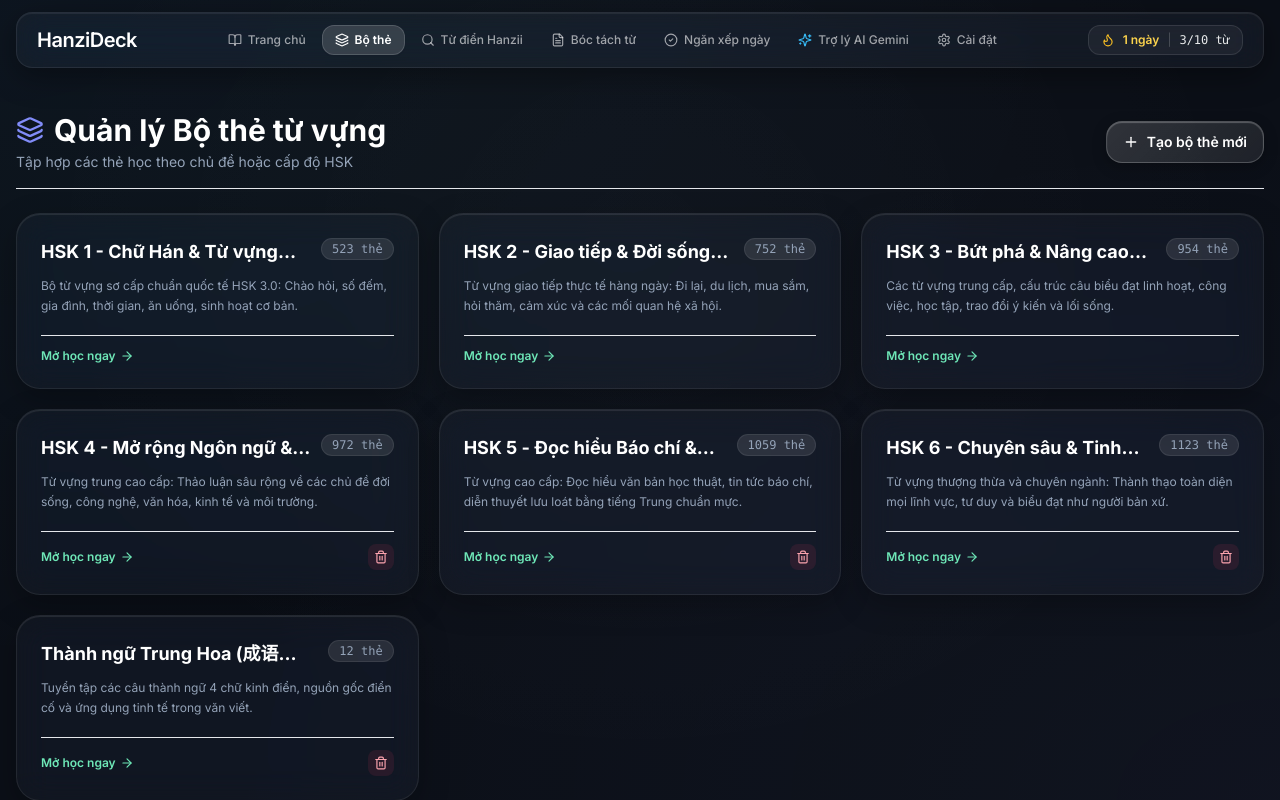
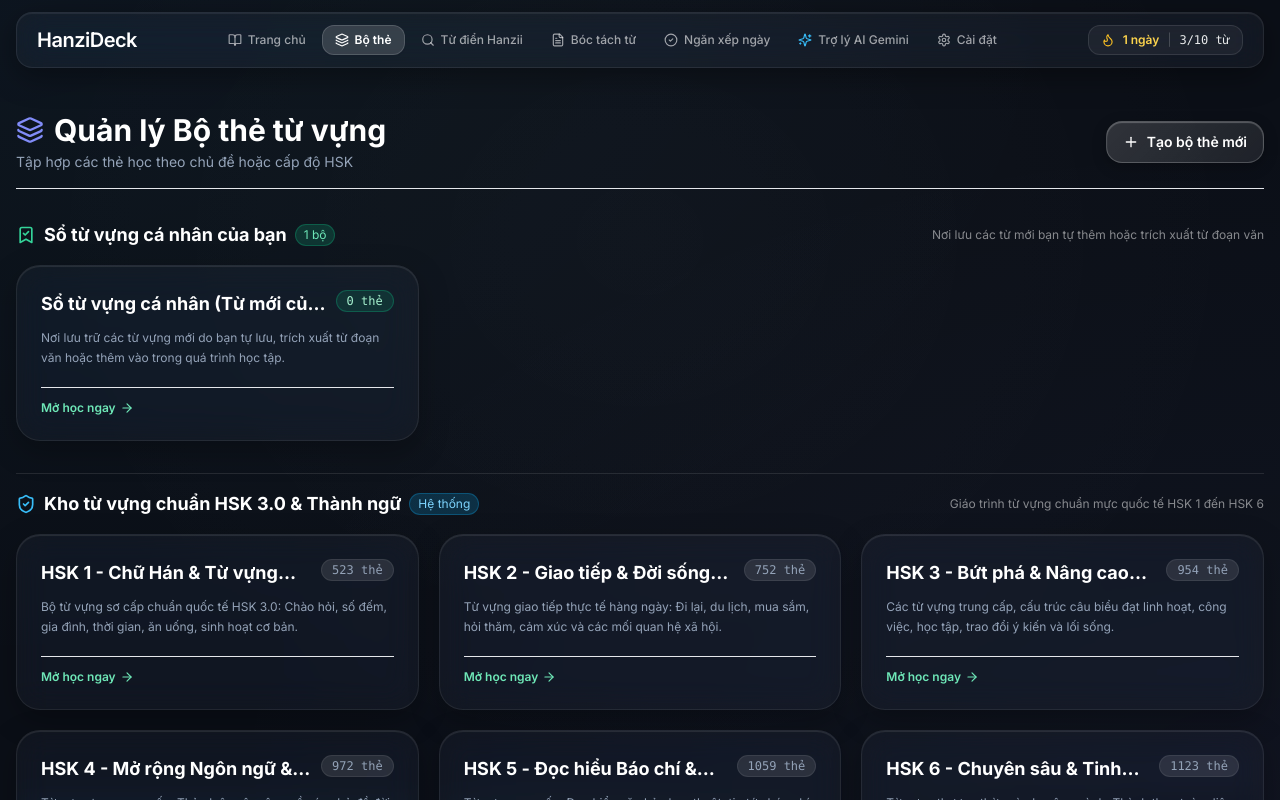
Before and after one commit to Crablegit/HanziDeck, a Next.js app: page /decks in a window 1280 px wide. Shown: the top 800 px of the page. Built offline with nearby package versions, Linux system fonts and the light colour scheme.

Commit message:
fix(ui): fix select clipping in WordModal, separate personal vocabulary deck from system HSK reference decks

```diff
--- a/src/app/decks/page.tsx
+++ b/src/app/decks/page.tsx
@@ -2,7 +2,7 @@
 
 import React, { useState, useEffect } from 'react';
 import Link from 'next/link';
-import { Layers, Plus, BookOpen, Award, Trash2, ArrowRight, X } from 'lucide-react';
+import { Layers, Plus, BookOpen, Trash2, ArrowRight, X, BookmarkCheck, ShieldCheck } from 'lucide-react';
 import { getStoredDecks, saveDeck, deleteDeck, getStoredSettings } from '@/lib/storage';
 import { getTranslations } from '@/lib/i18n';
 import { Deck } from '@/types';
@@ -21,6 +21,9 @@ export default function DecksPage() {
 
   const t = getTranslations(settings.language || 'vi');
 
+  const customDecks = decks.filter((d) => !d.is_system);
+  const systemDecks = decks.filter((d) => d.is_system);
+
   const handleCreateDeck = (e: React.FormEvent) => {
     e.preventDefault();
     if (!title.trim()) return;
@@ -31,6 +34,7 @@ export default function DecksPage() {
       description: description.trim() || 'Bộ từ vựng tùy chỉnh cá nhân',
       total_cards: 0,
       color_tag: 'emerald',
+      is_system: false,
       created_at: new Date().toISOString(),
     };
 
@@ -51,7 +55,7 @@ export default function DecksPage() {
   };
 
   return (
-    <div className="space-y-6 animate-in fade-in duration-300">
+    <div className="space-y-8 animate-in fade-in duration-300">
       {/* Page Header */}
       <div className="flex flex-col sm:flex-row sm:items-center justify-between gap-4 border-b border-theme-border/40 pb-4">
         <div>
@@ -71,19 +75,91 @@ export default function DecksPage() {
         </button>
       </div>
 
-      {/* Decks Grid */}
+      {/* Section 1: Custom Personal Decks */}
+      <div className="space-y-4">
+        <div className="flex items-center justify-between">
+          <div className="flex items-center gap-2">
+            <BookmarkCheck className="w-5 h-5 text-emerald-400" />
+            <h2 className="text-lg font-bold text-white">Sổ từ vựng cá nhân của bạn</h2>
+            <span className="text-xs px-2 py-0.5 rounded-full bg-emerald-500/20 text-emerald-300 border border-emerald-500/30">
+              {customDecks.length} bộ
+            </span>
+          </div>
+          <p className="text-xs text-white/50 hidden sm:block">
+            Nơi lưu các từ mới bạn tự thêm hoặc trích xuất từ đoạn văn
+          </p>
+        </div>
+
         <div className="grid grid-cols-1 sm:grid-cols-2 lg:grid-cols-3 gap-5">
-        {decks.map((deck) => (
+          {customDecks.map((deck) => (
             <Link
               key={deck.id}
               href={`/decks/${deck.id}`}
-            className="liquid-glass-card rounded-3xl p-6 border border-white/15 shadow-glass flex flex-col justify-between gap-5 group hover:border-theme-secondary transition-all"
+              className="liquid-glass-card rounded-3xl p-6 border border-emerald-500/30 shadow-glass flex flex-col justify-between gap-5 group hover:border-emerald-400 transition-all relative overflow-hidden"
             >
               <div className="space-y-2.5">
                 <div className="flex items-start justify-between gap-2">
-                <h2 className="font-bold text-white text-lg group-hover:text-amber-300 transition-colors line-clamp-1">
+                  <h3 className="font-bold text-white text-lg group-hover:text-emerald-300 transition-colors line-clamp-1">
                     {deck.title}
-                </h2>
+                  </h3>
+                  <span className="px-2.5 py-0.5 rounded-full bg-emerald-500/15 text-xs font-mono text-emerald-200 shrink-0 border border-emerald-500/30">
+                    {deck.total_cards} thẻ
+                  </span>
+                </div>
+                <p className="text-xs text-theme-text-muted line-clamp-2 leading-relaxed">
+                  {deck.description}
+                </p>
+              </div>
+
+              <div className="pt-3 border-t border-theme-border/40 flex items-center justify-between">
+                <div className="flex items-center gap-2">
+                  <span className="text-xs font-semibold text-emerald-300 group-hover:translate-x-1 transition-transform flex items-center gap-1">
+                    Mở học ngay <ArrowRight className="w-3.5 h-3.5" />
+                  </span>
+                </div>
+                {deck.id !== 'deck-my-vocabulary' && (
+                  <button
+                    type="button"
+                    onClick={(e) => handleDelete(deck.id, e)}
+                    title="Xóa bộ thẻ cá nhân này"
+                    className="p-1.5 rounded-lg bg-rose-500/10 hover:bg-rose-500/30 text-rose-300 transition-colors"
+                  >
+                    <Trash2 className="w-3.5 h-3.5" />
+                  </button>
+                )}
+              </div>
+            </Link>
+          ))}
+        </div>
+      </div>
+
+      {/* Section 2: Standard HSK System Decks */}
+      <div className="space-y-4 pt-4 border-t border-white/10">
+        <div className="flex items-center justify-between">
+          <div className="flex items-center gap-2">
+            <ShieldCheck className="w-5 h-5 text-sky-400" />
+            <h2 className="text-lg font-bold text-white">Kho từ vựng chuẩn HSK 3.0 & Thành ngữ</h2>
+            <span className="text-xs px-2 py-0.5 rounded-full bg-sky-500/20 text-sky-300 border border-sky-500/30">
+              Hệ thống
+            </span>
+          </div>
+          <p className="text-xs text-white/50 hidden sm:block">
+            Giáo trình từ vựng chuẩn mực quốc tế HSK 1 đến HSK 6
+          </p>
+        </div>
+
+        <div className="grid grid-cols-1 sm:grid-cols-2 lg:grid-cols-3 gap-5">
+          {systemDecks.map((deck) => (
+            <Link
+              key={deck.id}
+              href={`/decks/${deck.id}`}
+              className="liquid-glass-card rounded-3xl p-6 border border-white/15 shadow-glass flex flex-col justify-between gap-5 group hover:border-sky-400/50 transition-all"
+            >
+              <div className="space-y-2.5">
+                <div className="flex items-start justify-between gap-2">
+                  <h3 className="font-bold text-white text-lg group-hover:text-amber-300 transition-colors line-clamp-1">
+                    {deck.title}
+                  </h3>
                   <span className="px-2.5 py-0.5 rounded-full bg-white/10 text-xs font-mono text-theme-text-muted shrink-0 border border-theme-border">
                     {deck.total_cards} thẻ
                   </span>
@@ -99,19 +175,10 @@ export default function DecksPage() {
                     Mở học ngay <ArrowRight className="w-3.5 h-3.5" />
                   </span>
                 </div>
-              {deck.id.startsWith('deck-') && !['deck-hsk1', 'deck-hsk2', 'deck-hsk3'].includes(deck.id) && (
-                <button
-                  type="button"
-                  onClick={(e) => handleDelete(deck.id, e)}
-                  title="Xóa bộ thẻ"
-                  className="p-1.5 rounded-lg bg-rose-500/10 hover:bg-rose-500/30 text-rose-300 transition-colors"
-                >
-                  <Trash2 className="w-3.5 h-3.5" />
-                </button>
-              )}
               </div>
             </Link>
           ))}
+        </div>
       </div>
 
       {/* Create Deck Modal */}
--- a/src/app/text-parser/page.tsx
+++ b/src/app/text-parser/page.tsx
@@ -10,6 +10,7 @@ import {
   CheckCircle2,
   Check,
   BookOpen,
+  ChevronDown,
 } from 'lucide-react';
 import { segmentChineseText, TokenizedWord } from '@/lib/tokenizer';
 import { getKnownWordsSet, getStoredCards, getStoredDecks, pushMultipleToDailyStack, saveMultipleCards } from '@/lib/storage';
@@ -40,7 +41,11 @@ export default function TextParserPage() {
   useEffect(() => {
     const d = getStoredDecks();
     setDecks(d);
-    if (d.length > 0) setSelectedDeckId(d[0].id);
+    const customDeck =
+      d.find((deck) => deck.id === 'deck-my-vocabulary') ||
+      d.find((deck) => !deck.is_system) ||
+      d[0];
+    if (customDeck) setSelectedDeckId(customDeck.id);
   }, []);
 
   const handleAnalyze = () => {
@@ -287,17 +292,37 @@ export default function TextParserPage() {
               {/* Bulk actions for New Words */}
               {activeTab === 'new' && newWords.length > 0 && (
                 <div className="flex flex-wrap items-center gap-2.5">
+                  <div className="relative min-w-0 max-w-xs">
                     <select
                       value={selectedDeckId}
                       onChange={(e) => setSelectedDeckId(e.target.value)}
-                    className="px-3 py-2 rounded-xl liquid-glass-input text-xs"
+                      className="w-full px-3 py-2 rounded-xl liquid-glass-input text-xs truncate appearance-none pr-8 cursor-pointer"
                     >
-                    {decks.map((d) => (
-                      <option key={d.id} value={d.id} className="bg-slate-900 text-white">
+                      {decks.filter((d) => !d.is_system).length > 0 && (
+                        <optgroup label="Sổ từ của bạn (Lưu từ mới)" className="bg-slate-900 text-emerald-400 font-semibold">
+                          {decks
+                            .filter((d) => !d.is_system)
+                            .map((d) => (
+                              <option key={d.id} value={d.id} className="bg-slate-900 text-white font-normal">
                                 {d.title}
                               </option>
                             ))}
+                        </optgroup>
+                      )}
+                      {decks.filter((d) => d.is_system).length > 0 && (
+                        <optgroup label="Bộ từ HSK chuẩn hệ thống" className="bg-slate-900 text-white/50 font-semibold">
+                          {decks
+                            .filter((d) => d.is_system)
+                            .map((d) => (
+                              <option key={d.id} value={d.id} className="bg-slate-900 text-white/70 font-normal">
+                                {d.title}
+                              </option>
+                            ))}
+                        </optgroup>
+                      )}
                     </select>
+                    <ChevronDown className="w-3.5 h-3.5 text-white/40 absolute right-2.5 top-1/2 -translate-y-1/2 pointer-events-none" />
+                  </div>
 
                   <button
                     type="button"
--- a/src/components/WordModal.tsx
+++ b/src/components/WordModal.tsx
@@ -3,7 +3,7 @@
 import React, { useState, useEffect } from 'react';
 import { Card, Deck } from '@/types';
 import AudioPlayer from './AudioPlayer';
-import { X, Plus, CheckCircle2, BookmarkPlus, Layers, Volume2 } from 'lucide-react';
+import { X, Plus, CheckCircle2, BookmarkPlus, Layers, ChevronDown } from 'lucide-react';
 import { getStoredDecks, pushToDailyStack, saveCard } from '@/lib/storage';
 
 interface WordModalProps {
@@ -23,8 +23,13 @@ export default function WordModal({ card, isOpen, onClose, onAddedToDeck }: Word
     if (isOpen) {
       const d = getStoredDecks();
       setDecks(d);
-      if (d.length > 0 && !selectedDeckId) {
-        setSelectedDeckId(d[0].id);
+      // Mặc định chọn Sổ từ vựng cá nhân (deck-my-vocabulary) để không lưu đè vào HSK chuẩn
+      const defaultDeck =
+        d.find((deck) => deck.id === 'deck-my-vocabulary') ||
+        d.find((deck) => !deck.is_system) ||
+        d[0];
+      if (defaultDeck) {
+        setSelectedDeckId(defaultDeck.id);
       }
       setAddedDeckSuccess(false);
       setAddedStackSuccess(false);
@@ -32,6 +37,9 @@ export default function WordModal({ card, isOpen, onClose, onAddedToDeck }: Word
   }, [isOpen]);
 
   if (!isOpen || !card) return null;
+
+  const customDecks = decks.filter((d) => !d.is_system);
+  const systemDecks = decks.filter((d) => d.is_system);
 
   const handleAddToDeck = () => {
     if (!selectedDeckId) return;
@@ -56,7 +64,7 @@ export default function WordModal({ card, isOpen, onClose, onAddedToDeck }: Word
   return (
     <div className="fixed inset-0 z-50 flex items-center justify-center p-4 bg-black/70 backdrop-blur-sm animate-in fade-in duration-200">
       <div
-        className="w-full max-w-lg liquid-glass-card rounded-3xl p-6 sm:p-8 shadow-glass-lg border border-white/20 relative max-h-[90vh] overflow-y-auto"
+        className="w-full max-w-lg liquid-glass-card rounded-3xl p-6 sm:p-8 shadow-glass-lg border border-white/20 relative max-h-[90vh] overflow-y-auto overflow-x-hidden"
         onClick={(e) => e.stopPropagation()}
       >
         {/* Close button */}
@@ -151,33 +159,56 @@ export default function WordModal({ card, isOpen, onClose, onAddedToDeck }: Word
         </div>
 
         {/* Action Buttons */}
-        <div className="border-t border-theme-border/50 pt-4 flex flex-col gap-3">
+        <div className="border-t border-theme-border/50 pt-4 flex flex-col gap-3.5">
           {/* Add to Deck option */}
-          <div className="flex items-center gap-2">
+          <div className="space-y-2">
+            <div className="flex items-center justify-between text-xs">
+              <span className="text-white/70 font-medium">Lưu vào bộ từ vựng:</span>
+              <span className="text-[11px] text-emerald-400 font-medium">Khuyên dùng: Sổ từ cá nhân</span>
+            </div>
+
+            <div className="flex flex-col sm:flex-row items-stretch sm:items-center gap-2">
+              <div className="relative flex-1 min-w-0">
                 <select
                   value={selectedDeckId}
                   onChange={(e) => setSelectedDeckId(e.target.value)}
-              className="flex-1 px-3 py-2 rounded-xl liquid-glass-input text-xs"
+                  className="w-full px-3.5 py-2.5 rounded-xl liquid-glass-input text-xs font-sans truncate appearance-none pr-8 cursor-pointer focus:ring-1 focus:ring-emerald-400/40"
                 >
-              {decks.map((d) => (
-                <option key={d.id} value={d.id} className="bg-slate-900 text-white">
+                  {customDecks.length > 0 && (
+                    <optgroup label="Sổ từ của bạn (Lưu từ mới)" className="bg-slate-900 text-emerald-400 font-semibold">
+                      {customDecks.map((d) => (
+                        <option key={d.id} value={d.id} className="bg-slate-900 text-white font-normal">
                           {d.title} ({d.total_cards} từ)
                         </option>
                       ))}
+                    </optgroup>
+                  )}
+                  {systemDecks.length > 0 && (
+                    <optgroup label="Bộ từ HSK chuẩn hệ thống (Chỉ đọc)" className="bg-slate-900 text-white/50 font-semibold">
+                      {systemDecks.map((d) => (
+                        <option key={d.id} value={d.id} className="bg-slate-900 text-white/70 font-normal">
+                          {d.title} ({d.total_cards} từ)
+                        </option>
+                      ))}
+                    </optgroup>
+                  )}
                 </select>
+                <ChevronDown className="w-4 h-4 text-white/40 absolute right-2.5 top-1/2 -translate-y-1/2 pointer-events-none" />
+              </div>
+
               <button
                 onClick={handleAddToDeck}
                 disabled={addedDeckSuccess || !selectedDeckId}
-              className={`px-3 py-2 rounded-xl text-xs font-semibold flex items-center gap-1.5 transition-all shrink-0 ${
+                className={`px-4 py-2.5 rounded-xl text-xs font-semibold flex items-center justify-center gap-1.5 transition-all shrink-0 ${
                   addedDeckSuccess
                     ? 'bg-emerald-500/30 text-emerald-200 border border-emerald-400'
-                  : 'liquid-glass-btn'
+                    : 'liquid-glass-btn hover:border-emerald-400/40'
                 }`}
               >
                 {addedDeckSuccess ? (
                   <>
                     <CheckCircle2 className="w-3.5 h-3.5" />
-                  <span>Đã thêm!</span>
+                    <span>Đã lưu!</span>
                   </>
                 ) : (
                   <>
@@ -186,6 +217,7 @@ export default function WordModal({ card, isOpen, onClose, onAddedToDeck }: Word
                   </>
                 )}
               </button>
+            </div>
           </div>
 
           {/* Add to Daily Stack option */}
--- a/src/lib/dictionaryData.ts
+++ b/src/lib/dictionaryData.ts
@@ -382,11 +382,21 @@ export const INITIAL_CARDS: Card[] = [
 
 export const INITIAL_DECKS: Deck[] = [
   {
+    id: 'deck-my-vocabulary',
+    title: 'Sổ từ vựng cá nhân (Từ mới của tôi)',
+    description: 'Nơi lưu trữ các từ vựng mới do bạn tự lưu, trích xuất từ đoạn văn hoặc thêm vào trong quá trình học tập.',
+    total_cards: 0,
+    color_tag: 'emerald',
+    is_system: false,
+    created_at: new Date().toISOString(),
+  },
+  {
     id: 'deck-hsk1',
     title: 'HSK 1 - Chữ Hán & Từ vựng Nền tảng (Chuẩn 3.0)',
     description: 'Bộ từ vựng sơ cấp chuẩn quốc tế HSK 3.0: Chào hỏi, số đếm, gia đình, thời gian, ăn uống, sinh hoạt cơ bản.',
     total_cards: 506 + COMMON_COMPOUND_WORDS.filter((c) => c.hsk_level === 1).length,
     color_tag: 'emerald',
+    is_system: true,
     created_at: new Date().toISOString(),
   },
   {
@@ -395,6 +405,7 @@ export const INITIAL_DECKS: Deck[] = [
     description: 'Từ vựng giao tiếp thực tế hàng ngày: Đi lại, du lịch, mua sắm, hỏi thăm, cảm xúc và các mối quan hệ xã hội.',
     total_cards: 750 + COMMON_COMPOUND_WORDS.filter((c) => c.hsk_level === 2).length,
     color_tag: 'cyan',
+    is_system: true,
     created_at: new Date().toISOString(),
   },
   {
@@ -403,6 +414,7 @@ export const INITIAL_DECKS: Deck[] = [
     description: 'Các từ vựng trung cấp, cấu trúc câu biểu đạt linh hoạt, công việc, học tập, trao đổi ý kiến và lối sống.',
     total_cards: 953 + COMMON_COMPOUND_WORDS.filter((c) => c.hsk_level === 3).length,
     color_tag: 'amber',
+    is_system: true,
     created_at: new Date().toISOString(),
   },
   {
@@ -411,6 +423,7 @@ export const INITIAL_DECKS: Deck[] = [
     description: 'Từ vựng trung cao cấp: Thảo luận sâu rộng về các chủ đề đời sống, công nghệ, văn hóa, kinh tế và môi trường.',
     total_cards: 972,
     color_tag: 'blue',
+    is_system: true,
     created_at: new Date().toISOString(),
   },
   {
@@ -419,6 +432,7 @@ export const INITIAL_DECKS: Deck[] = [
     description: 'Từ vựng cao cấp: Đọc hiểu văn bản học thuật, tin tức báo chí, diễn thuyết lưu loát bằng tiếng Trung chuẩn mực.',
     total_cards: 1059,
     color_tag: 'rose',
+    is_system: true,
     created_at: new Date().toISOString(),
   },
   {
@@ -427,6 +441,7 @@ export const INITIAL_DECKS: Deck[] = [
     description: 'Từ vựng thượng thừa và chuyên ngành: Thành thạo toàn diện mọi lĩnh vực, tư duy và biểu đạt như người bản xứ.',
     total_cards: 1123,
     color_tag: 'indigo',
+    is_system: true,
     created_at: new Date().toISOString(),
   },
   {
@@ -435,6 +450,7 @@ export const INITIAL_DECKS: Deck[] = [
     description: 'Tuyển tập các câu thành ngữ 4 chữ kinh điển, nguồn gốc điển cố và ứng dụng tinh tế trong văn viết.',
     total_cards: 12,
     color_tag: 'purple',
+    is_system: true,
     created_at: new Date().toISOString(),
   },
 ];
--- a/src/lib/storage.ts
+++ b/src/lib/storage.ts
@@ -47,6 +47,7 @@ export function getStoredDecks(): Deck[] {
           ? {
               ...initDeck,
               ...found,
+              is_system: initDeck.is_system,
               total_cards: Math.max(initDeck.total_cards, found.total_cards),
             }
           : initDeck;
@@ -96,10 +97,24 @@ export function getStoredCards(): Card[] {
     if (!raw) {
       return INITIAL_CARDS;
     }
-    const parsed: Card[] = JSON.parse(raw);
+    let parsed: Card[] = JSON.parse(raw);
+
+    // Di chuyển các thẻ do người dùng tự lưu/trích xuất ra khỏi các bộ chuẩn HSK vào Sổ từ vựng cá nhân
+    let hasMigrated = false;
+    parsed = parsed.map((c) => {
+      if (
+        (c.id.startsWith('card-ext-') || c.id.startsWith('card-compound-') || c.id.startsWith('card-custom-')) &&
+        (c.deck_id.startsWith('deck-hsk') || c.deck_id === 'deck-chengyu')
+      ) {
+        hasMigrated = true;
+        return { ...c, deck_id: 'deck-my-vocabulary' };
+      }
+      return c;
+    });
+
     const parsedHanziMap = new Map<string, Card>(parsed.map((c) => [c.hanzi, c]));
     const missingInitial = INITIAL_CARDS.filter((c) => !parsedHanziMap.has(c.hanzi));
-    if (missingInitial.length > 0) {
+    if (missingInitial.length > 0 || hasMigrated) {
       const merged = [...parsed, ...missingInitial];
       try {
         localStorage.setItem(STORAGE_KEYS.CARDS, JSON.stringify(merged));
--- a/src/types/index.ts
+++ b/src/types/index.ts
@@ -34,6 +34,7 @@ export interface Deck {
   is_public?: boolean;
   color_tag?: string;
   total_cards: number;
+  is_system?: boolean;
   created_at: string;
   updated_at?: string;
 }
```
Lines whose indentation alone changed are shown as unchanged.
